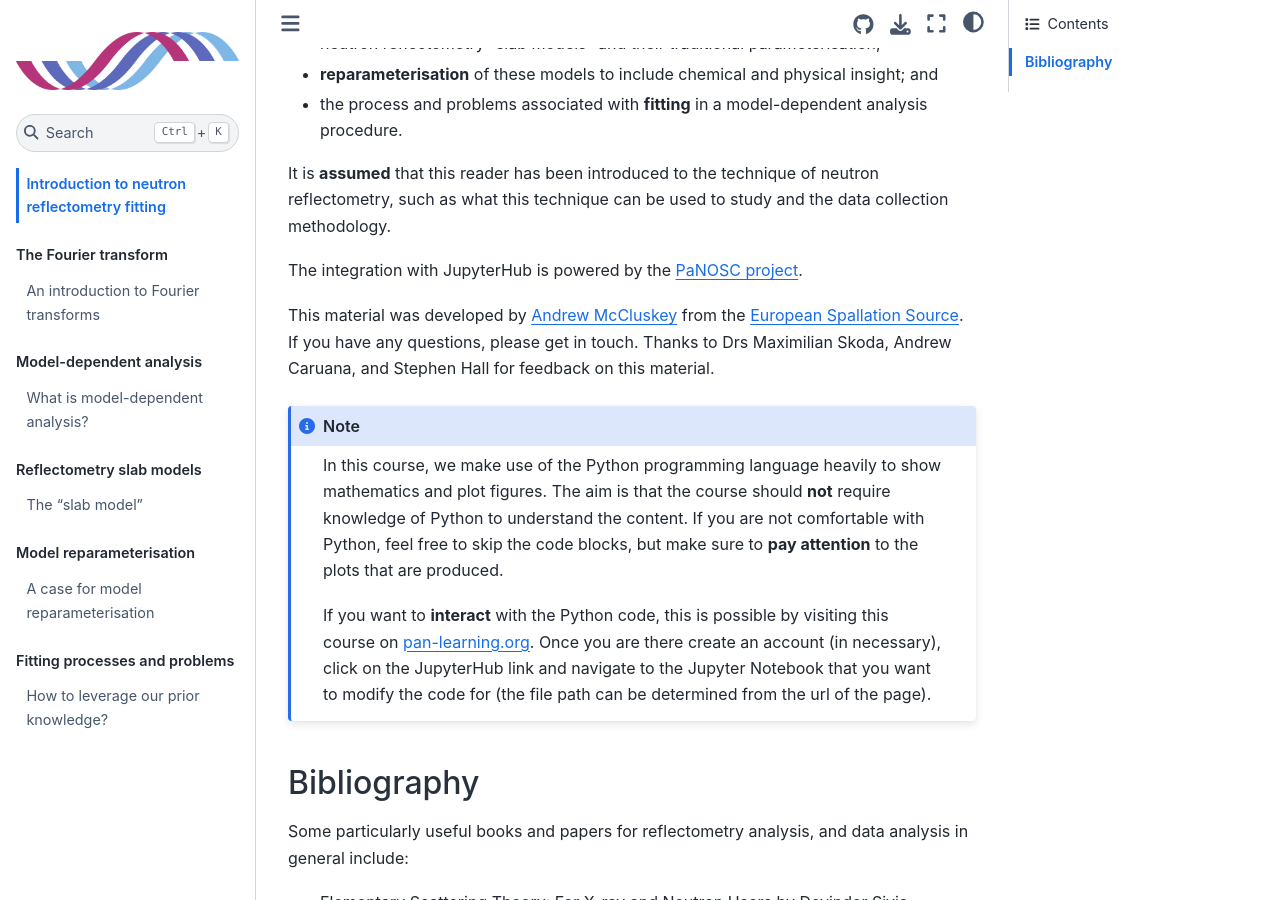
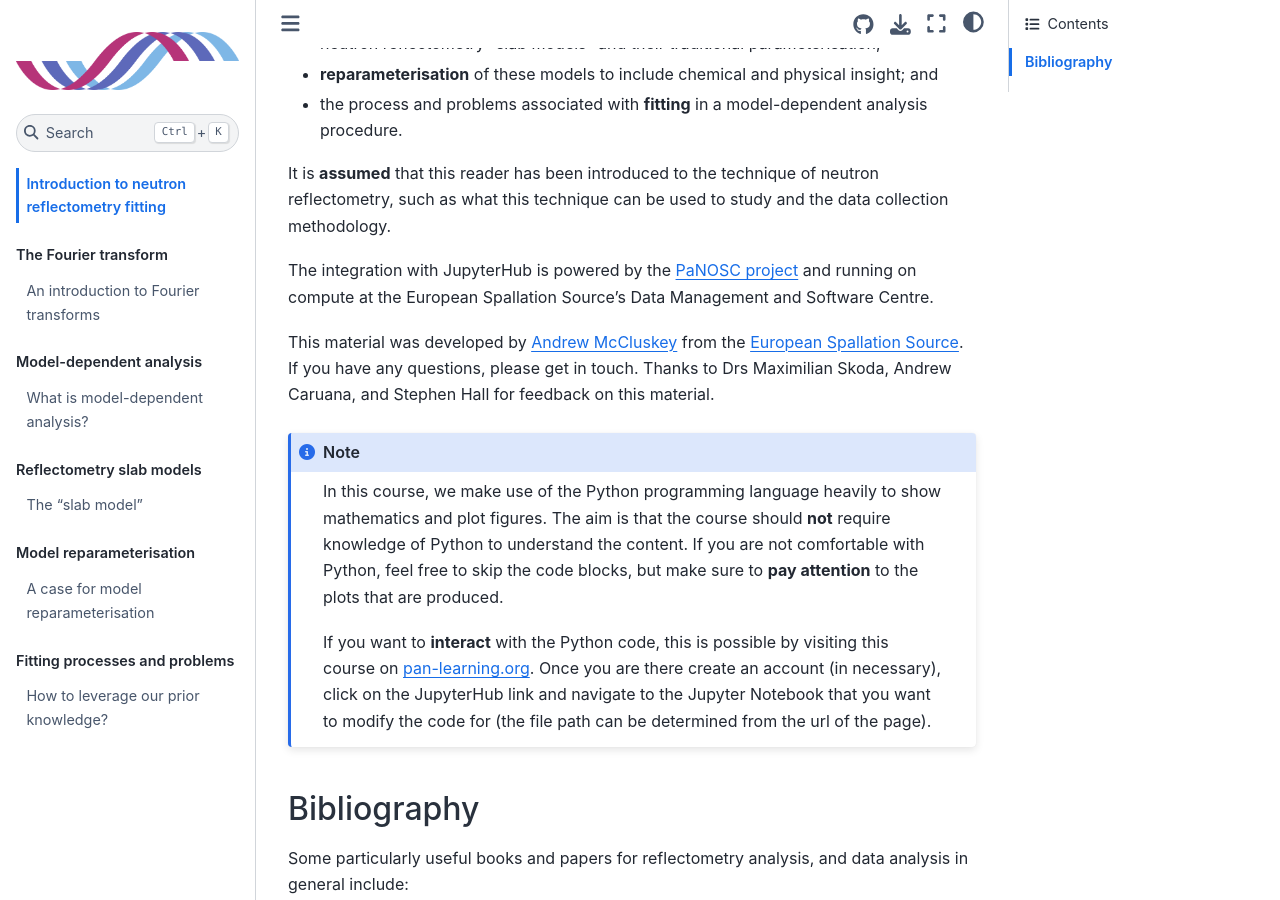
Before and after one commit to arm61/isis_school, a Jupyter Book: the page built from intro.md, in a window 1280 px wide and 900 px high, scrolled down 506 px. Built offline with Jupyter Book 1.0.4 settings and Sphinx 7.4.7 and the Sphinx Book theme 1.1.4, drawn with Linux system fonts in a browser that asks for light colours; pages that are not in the unit, such as notebooks, are missing from menus; cross-references to code outside the pages are shown as plain code.

Commit message:
more clarification

```diff
--- a/intro.md
+++ b/intro.md
@@ -14,7 +14,7 @@ The aim of this course, and the companion lecture, are to give an introduction t
 
 It is **assumed** that this reader has been introduced to the technique of neutron reflectometry, such as what this technique can be used to study and the data collection methodology.
 
-The integration with JupyterHub is powered by the [PaNOSC project](https://www.panosc.eu).
+The integration with JupyterHub is powered by the [PaNOSC project](https://www.panosc.eu) and running on compute at the European Spallation Source's Data Management and Software Centre.
 
 This material was developed by [Andrew McCluskey](mailto:andrew.mccluskey@ess.eu) from the [European Spallation Source](https://europeanspallationsource.se/).
 If you have any questions, please get in touch.
```
